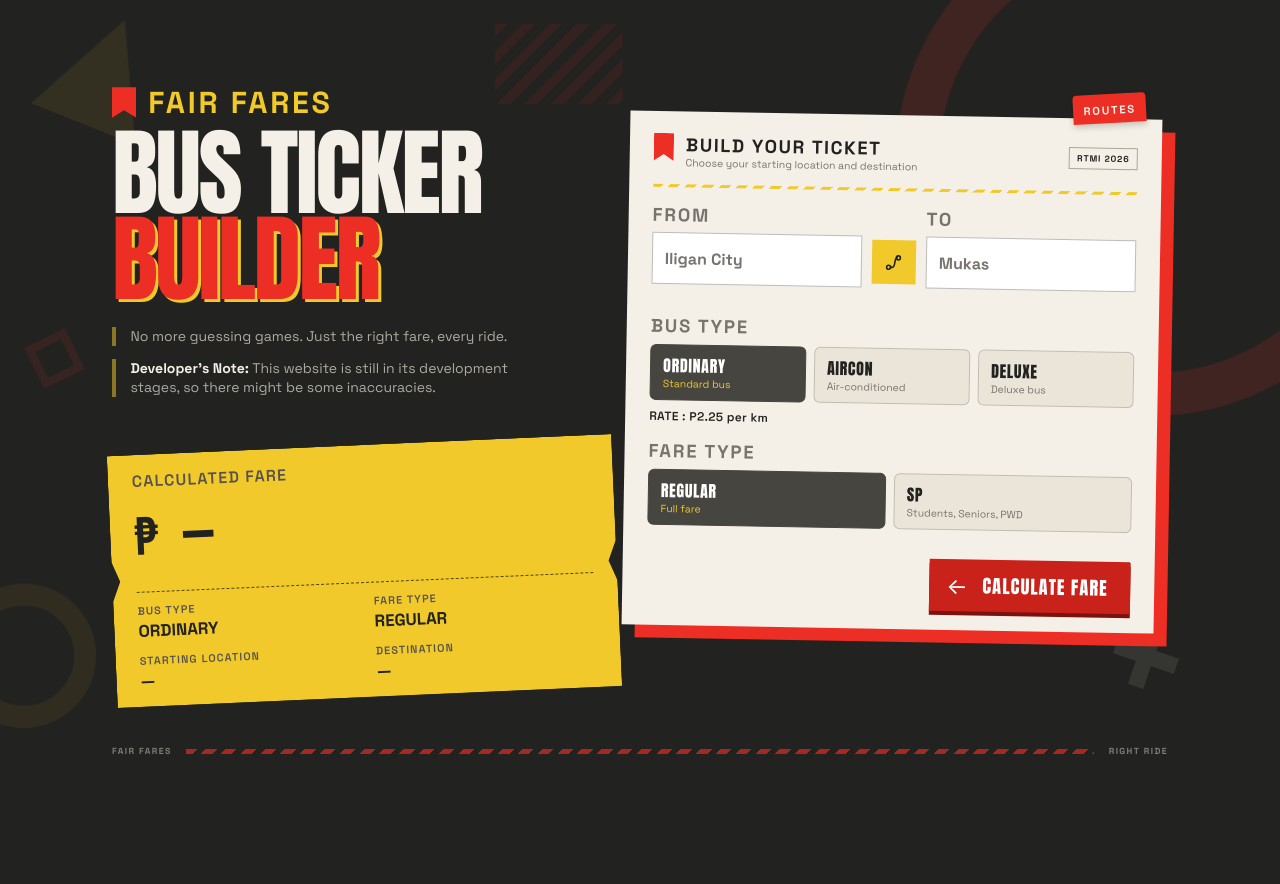
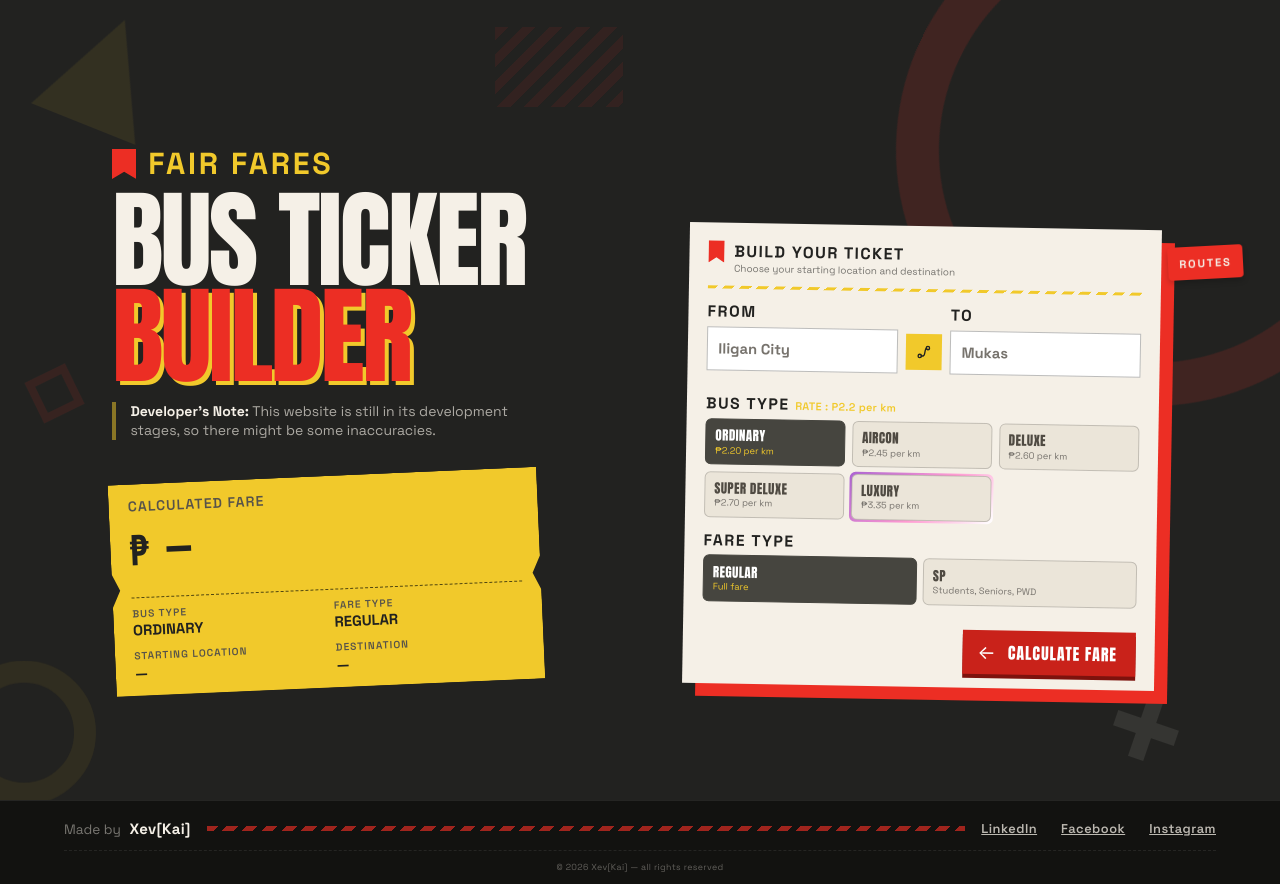
Before and after one commit to kaiihyun/busFareCalculator, a plain HTML site: page index.html in a window 1280 px wide. Before the commit the page ends 800 px from the top, so only its background shows below. Drawn offline with Linux system fonts and the light colour scheme.

Commit message:
dev footer, and stuff

```diff
--- a/index.html
+++ b/index.html
@@ -16,7 +16,6 @@
     <header class="copy">
       <p class="kicker"><span class="bookmark"></span>FAIR FARES</p>
       <h1 class="title"><span>BUS TICKER</span><span class="accent">BUILDER</span></h1>
-      <p class="tagline">No more guessing games. Just the right fare, every ride.</p>
       <p class="tagline"><strong>Developer's Note:</strong> This website is still in its development stages, so there might be some inaccuracies.</p>
     </header>
 
@@ -39,7 +38,6 @@
       <div class="routes-panel" id="routesPanel" aria-hidden="true">
         <div class="routes-content">
           <div class="routes-inner">
-            <h3>ROUTES</h3>
             <ul id="routesList"></ul>
           </div>
         </div>
@@ -53,7 +51,6 @@
           <h2>BUILD YOUR TICKET</h2>
           <p>Choose your starting location and destination</p>
         </div>
-        <span class="tag">RTMI 2026</span>
       </div>
 
       <div class="route">
@@ -79,13 +76,14 @@
       </div>
 
       <fieldset class="group">
-        <legend class="label">BUS TYPE</legend>
+        <legend class="label bus-type-legend">BUS TYPE <span class="rate" id="rateDisplay"></span></legend>
         <div class="options">
-          <label class="option"><input type="radio" name="busType" value="ordinary" checked><span class="face"><b>ORDINARY</b><small>Standard bus</small></span></label>
-          <label class="option"><input type="radio" name="busType" value="airconditioned"><span class="face"><b>AIRCON</b><small>Air-conditioned</small></span></label>
-          <label class="option"><input type="radio" name="busType" value="deluxe"><span class="face"><b>DELUXE</b><small>Deluxe bus</small></span></label>
+          <label class="option"><input type="radio" name="busType" value="ordinary" checked><span class="face"><b>ORDINARY</b><small>₱2.20 per km</small></span></label>
+          <label class="option"><input type="radio" name="busType" value="airconditioned"><span class="face"><b>AIRCON</b><small>₱2.45 per km</small></span></label>
+          <label class="option"><input type="radio" name="busType" value="deluxe"><span class="face"><b>DELUXE</b><small>₱2.60 per km</small></span></label>
+          <label class="option"><input type="radio" name="busType" value="superdeluxe"><span class="face"><b>SUPER DELUXE</b><small>₱2.70 per km</small></span></label>
+          <label class="option luxury-border"><input type="radio" name="busType" value="luxury"><span class="face"><b>LUXURY</b><small>₱3.35 per km</small></span></label>
         </div>
-        <p class="rate" id="rateDisplay"></p>
       </fieldset>
 
       <fieldset class="group">
@@ -99,9 +97,20 @@
       <button class="cta" type="submit"><span aria-hidden="true">←</span><span>CALCULATE FARE</span></button>
     </form>
     </div>
+  </main>
 
-    <footer class="rule" aria-hidden="true"><span>FAIR FARES</span><i></i><span>RIGHT RIDE</span></footer>
-  </main>
+  <footer class="dev-footer">
+    <div class="dev-footer-inner">
+      <p class="dev-credit"><span>Made by</span> <strong>Xev[Kai]</strong></p>
+      <i class="dev-divider" aria-hidden="true"></i>
+      <nav class="dev-links" aria-label="Developer social links">
+        <a href="https://www.linkedin.com/in/king-ivory-espinosa-86b3ba420/" target="_blank" rel="noopener">LinkedIn</a>
+        <a href="https://www.facebook.com/khai.espinosa.08/" target="_blank" rel="noopener">Facebook</a>
+        <a href="https://www.instagram.com/xei_khxxai/" target="_blank" rel="noopener">Instagram</a>
+      </nav>
+    </div>
+    <p class="dev-copyright">© 2026 Xev[Kai] — all rights reserved</p>
+  </footer>
 
   <script src="script.js"></script>
 </body>
--- a/script.js
+++ b/script.js
@@ -11,9 +11,11 @@ const minFare = 15;
 let fare = minFare;
 const rate = new Map();
 //setting the number codes for each location
-rate.set("ordinary", 2.25);
+rate.set("ordinary", 2.20);
 rate.set("airconditioned", 2.45);
 rate.set("deluxe", 2.60);
+rate.set("superdeluxe", 2.70);
+rate.set("luxury", 3.35);
 
 
 rate.set("regular", 1.00);
@@ -164,7 +166,7 @@ const inputEnd   = document.getElementById("endLocation");
 const fareLabel  = document.getElementById("fareLabel");
 const fareAmount = document.getElementById("fareAmount");
 
-const BUS_LABELS  = { ordinary: "Ordinary", airconditioned: "Air-Conditioned", deluxe: "Deluxe" };
+const BUS_LABELS  = { ordinary: "Ordinary", airconditioned: "Air-Conditioned", deluxe: "Deluxe", superdeluxe: "Super Deluxe", luxury: "Luxury" };
 const FARE_LABELS = { regular: "Regular", sp: "SP" };
 
 // Returns the database name for typed text, or null if it isn't a real location.
--- a/styles.css
+++ b/styles.css
@@ -23,15 +23,14 @@ svg { display: block; }
 .page {
   position: relative; z-index: 1;
   width: 100%; max-width: 74rem; margin-inline: auto;
-  padding: clamp(1.5rem, 5vw, 4rem) clamp(1rem, 5vw, 4rem) 1.5rem;
-  display: grid; gap: var(--gap);
+  padding: clamp(1.25rem, 4vw, 3rem) clamp(1rem, 5vw, 4rem) 1rem;
+  display: grid; gap: clamp(1rem, 3vw, 2.25rem);
   grid-template-columns: minmax(0, 1fr);
-  grid-template-areas: "copy" "ticket" "stub" "rule";
+  grid-template-areas: "copy" "ticket" "stub";
 }
 .copy   { grid-area: copy; container-type: inline-size; }
 .stub   { grid-area: stub; container-type: inline-size; }
-.ticket-wrap { grid-area: ticket; position: relative; width: 100%; max-width: 33.25rem; justify-self: center; align-self: start; margin-top: 1rem; }
-.rule   { grid-area: rule; }
+.ticket-wrap { grid-area: ticket; position: relative; width: 100%; max-width: 29.5rem; justify-self: center; align-self: start; margin-top: .75rem; }
 
 /* ---------- Page-load entrance ---------- */
 @keyframes flyInTop    { from { opacity: 0; transform: translateY(-2.5rem); } to { opacity: 1; transform: translateY(0); } }
@@ -43,13 +42,13 @@ svg { display: block; }
 .stub        { animation: flyInBottom .6s .16s cubic-bezier(.19,1,.22,1) both; }
 @media (min-width: 60rem) {
   .page {
-    grid-template-columns: minmax(0, 1fr) minmax(0, 33.25rem);
-    grid-template-areas: "copy ticket" "stub ticket" "rule rule";
+    grid-template-columns: minmax(0, 1fr) minmax(0, 29.5rem);
+    grid-template-areas: "copy ticket" "stub ticket";
     align-content: center; min-height: 100dvh;
     column-gap: clamp(.5rem, 1.5vw, 1.25rem); /* tighter than the row gap, pulls the ticket toward the stub */
   }
   .stub { align-self: start; }
-  .ticket-wrap { margin-left: -1.25rem; margin-top: 2rem; } /* subtle shift toward the stub and down; panel still has room to open on the right */
+  .ticket-wrap { margin-left: -1.25rem; align-self: end; } /* bottom edge lines up with the stub's bottom edge */
 }
 
 /* ---------- Headline ---------- */
@@ -59,38 +58,37 @@ svg { display: block; }
   font-size: clamp(3.25rem, 19cqw, 8.75rem); line-height: .78; letter-spacing: -.025em; color: var(--cream); }
 .title span { display: block; padding-block: .06em; }
 .accent { color: var(--red); filter: drop-shadow(.04em .04em 0 var(--yellow)); }
-.tagline { margin-top: 1.5rem; padding-left: .9rem; border-left: 4px solid rgba(241,201,43,.5); font-size: clamp(.72rem, .66rem + .3vw, .875rem); line-height: 1.35; color: rgba(245,240,231,.66); max-width: 50ch; }
+.tagline { margin-top: 1.1rem; padding-left: .9rem; border-left: 4px solid rgba(241,201,43,.5); font-size: clamp(.72rem, .66rem + .3vw, .875rem); line-height: 1.35; color: rgba(245,240,231,.66); max-width: 50ch; }
 .tagline strong { color: var(--cream); font-weight: 700; }
-.tagline + .tagline { margin-top: .85rem; }
 @media (max-width: 30rem) {
   .tagline { font-size: .7rem; }
 }
 
 /* ---------- Ticket stub ---------- */
 .stub-inner {
-  width: 100%; max-width: 33.5rem;
+  width: 100%; max-width: 26.8rem;
   background: var(--yellow);
-  padding: 1rem clamp(1rem, 5cqw, 1.5rem);
+  padding: .8rem clamp(.8rem, 4cqw, 1.2rem);
   transform: rotate(-2.5deg);
   clip-path: polygon(0 0, 100% 0, 100% 42%, calc(100% - .5rem) 50%, 100% 58%, 100% 100%, 0 100%, 0 58%, .5rem 50%, 0 42%);
 }
-.stub-label { font-size: clamp(.8rem, 3.6cqw, 1rem); font-weight: 600; letter-spacing: .075em; color: #57534a; }
-.price { display: flex; align-items: baseline; gap: .35em; margin: .5rem 0 .25rem; line-height: 1;
-  font-family: var(--display); letter-spacing: .02em; font-size: clamp(2.75rem, 12cqw, 3.8rem);
+.stub-label { font-size: clamp(.72rem, 3.2cqw, .88rem); font-weight: 600; letter-spacing: .075em; color: #57534a; }
+.price { display: flex; align-items: baseline; gap: .3em; margin: .4rem 0 .2rem; line-height: 1;
+  font-family: var(--display); letter-spacing: .02em; font-size: clamp(2.2rem, 9.6cqw, 3.05rem);
   font-variant-numeric: tabular-nums; }
 .cur { font-size: .8em; }
 #fareAmount.rolling { opacity: .75; }
-.status { min-height: 1.1rem; margin-bottom: .6rem; font-size: clamp(.7rem, 3cqw, .8rem); font-weight: 700; color: #4a4210; overflow-wrap: anywhere; }
+.status { min-height: 1rem; margin-bottom: .5rem; font-size: clamp(.66rem, 2.8cqw, .76rem); font-weight: 700; color: #4a4210; overflow-wrap: anywhere; }
 
 /* 2 x 2, left-aligned */
 .details {
   display: grid; grid-template-columns: repeat(2, minmax(0, 1fr));
-  gap: .85rem 1rem; padding-top: .75rem; border-top: 1px dashed #514710;
+  gap: .65rem .8rem; padding-top: .6rem; border-top: 1px dashed #514710;
   text-align: left; justify-items: start;
 }
 .details > div { min-width: 0; width: 100%; }
-.details dt { font-size: clamp(.58rem, 2.4cqw, .68rem); font-weight: 600; letter-spacing: .1em; line-height: 1.2; color: #57534a; }
-.details dd { margin-top: .2rem; font-size: clamp(.9rem, 4cqw, 1.05rem); font-weight: 800; line-height: 1.2; text-transform: uppercase; overflow-wrap: anywhere; }
+.details dt { font-size: clamp(.56rem, 2.2cqw, .64rem); font-weight: 600; letter-spacing: .1em; line-height: 1.2; color: #57534a; }
+.details dd { margin-top: .15rem; font-size: clamp(.8rem, 3.5cqw, .92rem); font-weight: 800; line-height: 1.2; text-transform: uppercase; overflow-wrap: anywhere; }
 @container (max-width: 16rem) { .details { grid-template-columns: minmax(0, 1fr); } }
 
 /* ---------- Ticket form ---------- */
@@ -98,8 +96,8 @@ svg { display: block; }
   position: relative; z-index: 2; container: ticket / inline-size;
   width: 100%;
   background: var(--cream);
-  padding: 1.375rem clamp(1rem, 4.5vw, 1.5rem) 1.15rem;
-  display: flex; flex-direction: column; gap: 1.1rem;
+  padding: 1.1rem clamp(.8rem, 3.6vw, 1.2rem) .92rem;
+  display: flex; flex-direction: column; gap: .9rem;
   transform: rotate(1deg);
 }
 
@@ -127,27 +125,22 @@ svg { display: block; }
   color: var(--cream);
   pointer-events: auto;
 }
-.routes-inner h3 { font-size: .7rem; font-weight: 800; letter-spacing: .14em; margin-bottom: .6rem; opacity: .85; }
 .routes-inner ul { list-style: none; display: flex; flex-direction: column; gap: .45rem; }
 .routes-inner li { font-size: .8rem; font-weight: 600; line-height: 1.25; overflow-wrap: anywhere; }
 
 .routes-tab {
-  position: absolute; top: 0; right: .75rem; z-index: 3;
-  transform: translateY(-72%) rotate(-3deg);
+  position: absolute; top: 1.25rem; left: 100%; margin-left: .6rem; z-index: 3;
+  transform: rotate(-3deg);
   background: var(--red); color: var(--cream);
   font: 700 .7rem var(--text); letter-spacing: .16em;
-  padding: .55rem .65rem .4rem; border-radius: 4px 4px 0 0;
+  padding: .6rem .7rem; border-radius: 4px;
+  white-space: nowrap;
   box-shadow: 0 3px 6px rgba(0,0,0,.2);
   transition: background-color .15s, transform .15s;
 }
 .routes-tab:hover { background: var(--red-btn); }
 .routes-tab:focus-visible { outline: 3px solid var(--yellow); outline-offset: 2px; }
-.ticket-wrap.is-open .routes-tab { transform: translateY(-72%) rotate(0deg); }
-
-@media (max-width: 26rem) {
-  .routes-inner { padding-top: 2rem; }
-  .routes-tab { right: .4rem; font-size: .62rem; }
-}
+.ticket-wrap.is-open .routes-tab { transform: rotate(0deg); }
 
 /* Below 700px: drop the activation tab entirely. The red panel stays as a
    backdrop behind the ticket, but with no tab it can never be opened, so it
@@ -155,44 +148,43 @@ svg { display: block; }
 @media (max-width: 700px) {
   .routes-tab { display: none; }
 }
-.ticket-head { position: relative; display: flex; align-items: center; gap: .75rem; padding-bottom: 1.15rem; flex-wrap: wrap; }
+.ticket-head { position: relative; display: flex; align-items: center; gap: .6rem; padding-bottom: .92rem; flex-wrap: wrap; }
 /* straight broken line, diagonal breaks (same pattern as the footer) */
 .ticket-head::after {
   content: ""; position: absolute; left: 0; right: 0; bottom: 0; height: 3px;
   background: repeating-linear-gradient(135deg, var(--yellow) 0 .45rem, transparent .45rem .75rem);
 }
-.ticket-icon { width: 1.25rem; flex-shrink: 0; align-self: flex-start; }
+.ticket-icon { width: 1rem; flex-shrink: 0; align-self: flex-start; }
 .ticket-head > div { flex: 1 1 12rem; min-width: 0; }
-.ticket-head h2 { font-size: clamp(.95rem, .85rem + .6vw, 1.15rem); font-weight: 800; letter-spacing: .09em; }
-.ticket-head p { font-size: .65rem; color: #75736e; }
-.tag { border: 1px solid #aaa69e; padding: .25rem .45rem; font-size: .55rem; font-weight: 700; letter-spacing: .1em; }
-
+.ticket-head h2 { font-size: clamp(.85rem, .78rem + .5vw, 1rem); font-weight: 800; letter-spacing: .09em; }
+.ticket-head p { font-size: .62rem; color: #75736e; }
 .label, .group legend {
     display: block;
     padding: 0;
     margin: 0;
-    font-size: clamp(.95rem, .87rem + .4vw, 1.15rem);
+    font-size: clamp(.82rem, .75rem + .35vw, .98rem);
     line-height: 1.1;
     font-weight: 700;
     letter-spacing: .1em;
-    color: var(--muted);
+    color: var(--ink);
 }
+.bus-type-legend { display: flex; align-items: baseline; flex-wrap: wrap; gap: .55rem; }
 
 .rate {
-    font-size: .75rem;
+    font-size: .68rem;
     font-weight: 600;
-    color: var(--ink);
+    color: var(--yellow);
     letter-spacing: .03em;
 }
 
 /* Location inputs = most prominent controls */
-.route { display: grid; grid-template-columns: minmax(0,1fr) auto minmax(0,1fr); gap: .625rem; align-items: end; }
-.field { display: flex; flex-direction: column; gap: .45rem; min-width: 0; }
+.route { display: grid; grid-template-columns: minmax(0,1fr) auto minmax(0,1fr); gap: .5rem; align-items: end; }
+.field { display: flex; flex-direction: column; gap: .35rem; min-width: 0; }
 .input-wrap { position: relative; }
 .input-wrap input {
-  width: 100%; min-height: 3.25rem; padding: .5rem .75rem;
+  width: 100%; min-height: 2.75rem; padding: .4rem .65rem;
   border: 1.5px solid rgba(34, 34, 32, .3); border-radius: 0; background: #fff;
-  font: 700 1rem var(--text); color: var(--ink);
+  font: 700 .92rem var(--text); color: var(--ink);
 }
 .input-wrap input::placeholder { color: var(--muted); opacity: 1; }
 .input-wrap input:focus-visible { outline: 3px solid var(--yellow); outline-offset: 2px; }
@@ -216,8 +208,8 @@ svg { display: block; }
 .suggest .suggest-empty:hover { background: none; }
 
 /* Swap button + tooltip */
-.swap { position: relative; width: 2.75rem; height: 2.75rem; margin-bottom: .25rem; background: var(--yellow); display: grid; place-items: center; }
-.swap svg { width: 1.2rem; }
+.swap { position: relative; width: 2.3rem; height: 2.3rem; margin-bottom: .2rem; background: var(--yellow); display: grid; place-items: center; }
+.swap svg { width: 1rem; }
 .swap:hover { background: #f5d654; }
 .swap:focus-visible { outline: 3px solid var(--ink); outline-offset: 2px; }
 .swap::after {
@@ -237,22 +229,25 @@ svg { display: block; }
 }
 
 /* ---------- Option cards (bus / fare type): separate, soft ---------- */
-.group { border: 0; min-width: 0; display: flex; flex-direction: column; gap: .5rem; }
-.route + .group { margin-top: .9rem; }
-.group legend { margin-bottom: .45rem; }
-.options { display: grid; grid-template-columns: repeat(auto-fit, minmax(min(7.25rem, 100%), 1fr)); gap: .5rem; }
-.options-2 { grid-template-columns: repeat(auto-fit, minmax(min(9rem, 100%), 1fr)); }
+.group { border: 0; min-width: 0; display: flex; flex-direction: column; gap: .4rem; }
+.route + .group { margin-top: .7rem; }
+.group legend { margin-bottom: .35rem; }
+.options, .options-2 {
+  display: grid;
+  grid-template-columns: repeat(auto-fit, minmax(7.5rem, 1fr));
+  gap: .4rem;
+}
 .option { position: relative; display: block; cursor: pointer; }
 .option input { position: absolute; inset: 0; width: 100%; height: 100%; margin: 0; opacity: 0; cursor: pointer; }
 .face {
-  display: flex; flex-direction: column; justify-content: center; height: 100%; min-height: 3.5rem;
-  padding: .5rem .75rem;
-  background: var(--tan); color: var(--ink);
+  display: flex; flex-direction: column; justify-content: center; height: 100%; min-height: 2.9rem;
+  padding: .4rem .55rem;
+  background: var(--tan); color: #4f4a42;
   border: 1.5px solid var(--tan-border); border-radius: 6px;
   transition: background-color .12s, border-color .12s, color .12s;
 }
-.face b { font: 400 1rem/1.5 var(--display); letter-spacing: .04em; overflow-wrap: anywhere; }
-.face small { font-size: .65rem; line-height: 1.3; color: var(--muted); }
+.face b { font: 400 .82rem/1.4 var(--display); letter-spacing: .03em; overflow-wrap: anywhere; }
+.face small { font-size: .58rem; line-height: 1.25; color: var(--muted); }
 .option:hover input:not(:checked) + .face { border-color: rgba(34,34,32,.4); background: #e6dfd1; }
 .option input:checked + .face { background: #46453f; border-color: #46453f; color: #fff; }
 .option input:checked + .face small { color: var(--yellow); }
@@ -260,23 +255,20 @@ svg { display: block; }
 
 /* ---------- Calculate button ---------- */
 .cta {
-  align-self: flex-end; width: fit-content; max-width: 100%; margin-top: .75rem;
-  display: flex; align-items: center; justify-content: center; gap: .85rem;
-  min-height: 3.25rem; padding: 0 1.4rem 0 1.1rem;
+  align-self: flex-end; width: fit-content; max-width: 100%; margin-top: .6rem;
+  display: flex; align-items: center; justify-content: center; gap: .7rem;
+  min-height: 2.75rem; padding: 0 1.15rem 0 .9rem;
   background: var(--red-btn); color: #fff;
-  font: 400 1.15rem var(--display); letter-spacing: .06em;
+  font: 400 1rem var(--display); letter-spacing: .06em;
   box-shadow: 0 4px 0 #7d120d;
   transition: background-color .12s, box-shadow .12s, transform .12s, color .12s;
 }
 .cta:hover { background: #dc3a31; }
 .cta:active { background: #8f1712; color: #ffe3e0; transform: translateY(3px); box-shadow: 0 1px 0 #7d120d; }
 .cta:focus-visible { outline: 3px solid var(--yellow); outline-offset: 3px; }
-.cta span:first-child { font-family: Inter, var(--text); font-size: 1.4rem; }
+.cta span:first-child { font-family: Inter, var(--text); font-size: 1.2rem; }
 
-/* ---------- Footer rule & decoration ---------- */
-.rule { display: flex; align-items: center; gap: .9rem; }
-.rule span { font-size: .55rem; font-weight: 700; letter-spacing: .16em; color: rgba(245,240,231,.45); white-space: nowrap; }
-.rule i { flex: 1; height: 5px; opacity: .65; background: repeating-linear-gradient(135deg, var(--red) 0 .5rem, transparent .5rem .875rem); }
+/* ---------- Decoration ---------- */
 .deco { position: absolute; inset: 0; overflow: hidden; pointer-events: none; }
 .deco i { position: absolute; display: block; }
 .d-ring { width: min(32rem, 70vw); aspect-ratio: 1; top: -12%; right: -10%; border: clamp(1.5rem, 5vw, 2.7rem) solid var(--red); border-radius: 50%; opacity: .14; }
@@ -305,4 +297,54 @@ svg { display: block; }
   .cta, .face, .swap::after { transition: none; }
   .copy, .ticket, .stub { animation: none; }
   .d-ring, .d-tri, .d-sq, .d-circle, .d-plus, .d-bars { animation: none; }
+  .luxury-border::before { animation: none; }
 }
+
+/* ---------- Reusable shiny purple/pink/white gradient border ----------
+   Sits on a pseudo-element behind the target, so it works on top of any
+   element regardless of that element's own background (including the
+   option buttons, whose background changes between selected/unselected). */
+.luxury-border { position: relative; z-index: 0; border-radius: 6px; }
+.luxury-border::before {
+  content: "";
+  position: absolute; inset: -2px; z-index: -1;
+  border-radius: inherit;
+  background: linear-gradient(135deg, #8a4fd1 0%, #ff9ad1 35%, #ffffff 55%, #ff9ad1 75%, #8a4fd1 100%);
+  background-size: 220% 220%;
+  animation: luxuryShine 6s ease infinite;
+}
+@keyframes luxuryShine {
+  0%, 100% { background-position: 0% 50%; }
+  50%      { background-position: 100% 50%; }
+}
+
+/* ---------- Developer footer ---------- */
+.dev-footer {
+  position: relative; z-index: 1;
+  background: #121210;
+  border-top: 1px solid rgba(255,255,255,.08);
+  padding: 1.15rem clamp(1rem, 5vw, 4rem) .7rem;
+}
+.dev-footer-inner {
+  max-width: 74rem; margin-inline: auto;
+  display: flex; flex-wrap: wrap; align-items: center; justify-content: space-between; gap: 1rem;
+}
+.dev-credit { font-size: .85rem; }
+.dev-credit span { color: rgba(245,240,231,.45); font-weight: 400; }
+.dev-credit strong { color: var(--cream); font-weight: 800; letter-spacing: .02em; font-size: 1.1em; margin-left: .35em; }
+.dev-divider { flex: 1; min-width: 3rem; height: 5px; opacity: .65; background: repeating-linear-gradient(135deg, var(--red) 0 .5rem, transparent .5rem .875rem); }
+.dev-links { display: flex; flex-wrap: wrap; gap: 1.5rem; }
+.dev-links a { font-size: .8rem; font-weight: 600; letter-spacing: .04em; color: rgba(245,240,231,.75); transition: color .15s; }
+.dev-links a:hover, .dev-links a:focus-visible { color: var(--yellow); }
+.dev-copyright {
+  max-width: 74rem; margin: .75rem auto 0; padding-top: .6rem;
+  border-top: 1px dashed rgba(255,255,255,.08);
+  font-size: .55rem; letter-spacing: .04em; color: rgba(245,240,231,.35);
+  text-align: center;
+}
+@media (max-width: 30rem) {
+  .dev-footer { padding: 1rem 1rem .65rem; }
+  .dev-footer-inner { flex-direction: column; align-items: flex-start; gap: .7rem; }
+  .dev-divider { display: none; }
+  .dev-links { gap: 1.1rem; }
+}
```
Also changed, not shown: myold.html (+14 -0 lines).
